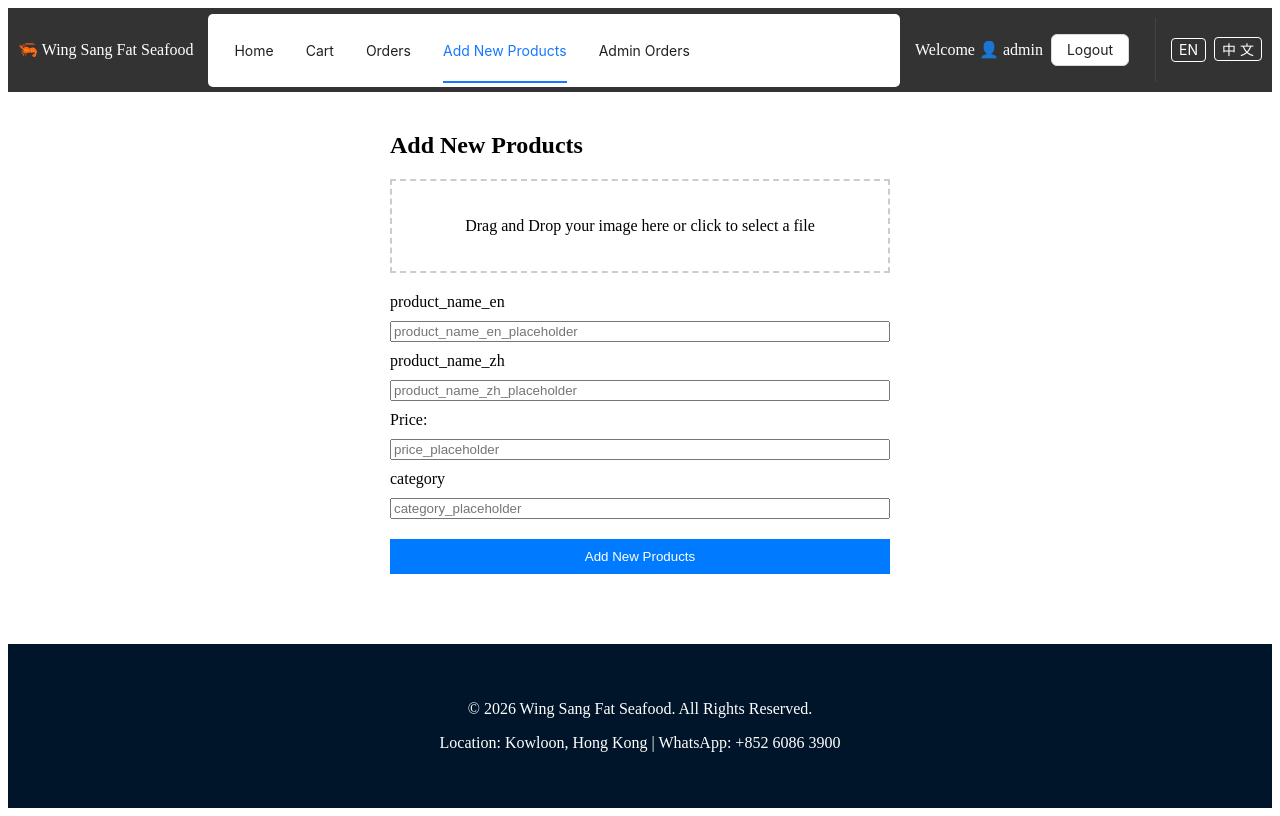
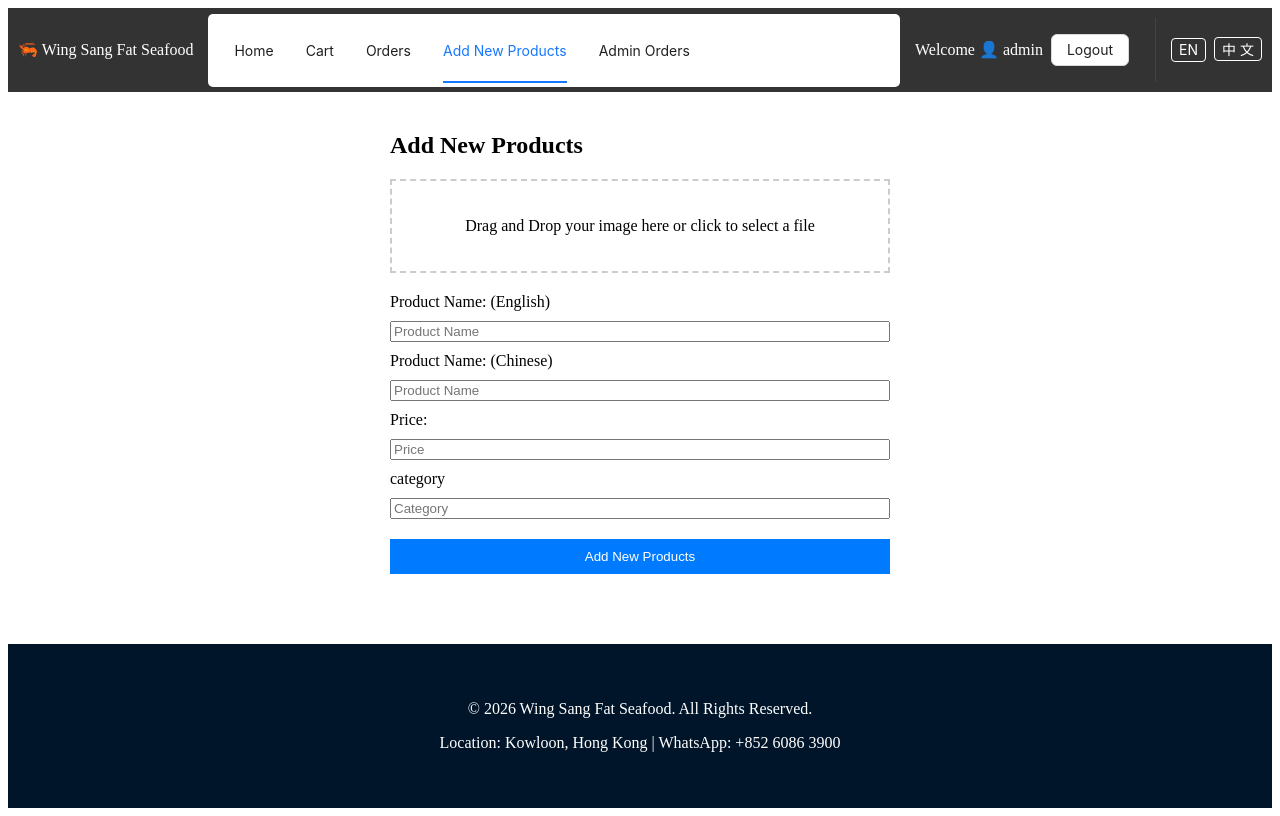
Before and after one commit to Sherman-Shek/seafood-app, a React (Create React App) app: page /en/addSeafood in a window 1280 px wide. Built offline with nearby package versions, Linux system fonts and the light colour scheme; sample sign-in values are in the browser's storage.

Commit message:
Fix: translate function

```diff
--- a/src/pages/AddSeafood.js
+++ b/src/pages/AddSeafood.js
@@ -130,21 +130,21 @@ function AddSeafood({ onAdd }) {
             <form layout="vertical"
                 onSubmit={handleSubmit}
                 style={{ display: 'flex', flexDirection: 'column', gap: '10px' }}>
-                <label>{t("product_name_en") || "Name (EN)"}</label>
+                <label>{t("productNameEn") || "Name (EN)"}</label>
                 <input
                     type="text"
                     name="name_en"
-                    placeholder={t("product_name_en_placeholder")}
+                    placeholder={t("productPlaceholder")}
                     value={form.name.en}
                     onChange={handleChange}
                     required
                 />
 
-                <label>{t("product_name_zh") || "Name (ZH)"}</label>
+                <label>{t("productNameZh") || "Name (ZH)"}</label>
                 <input
                     type="text"
                     name="name_zh"
-                    placeholder={t("product_name_zh_placeholder")}
+                    placeholder={t("productPlaceholder")}
                     value={form.name.zh}
                     onChange={handleChange}
                     required
@@ -154,7 +154,7 @@ function AddSeafood({ onAdd }) {
                 <input
                     name="price"
                     type="number"
-                    placeholder={t("price_placeholder")}
+                    placeholder={t("pricePlaceholder")}
                     value={form.price}
                     onChange={(e) => setForm({ ...form, price: e.target.value })}
                     required
@@ -163,7 +163,7 @@ function AddSeafood({ onAdd }) {
                 <label>{t("category") || "Category"}</label>
                 <input
                     name="category"
-                    placeholder={t("category_placeholder")}
+                    placeholder={t("categoryPlaceholder")}
                     value={form.category}
                     onChange={(e) => setForm({ ...form, category: e.target.value })}
                     required
```
